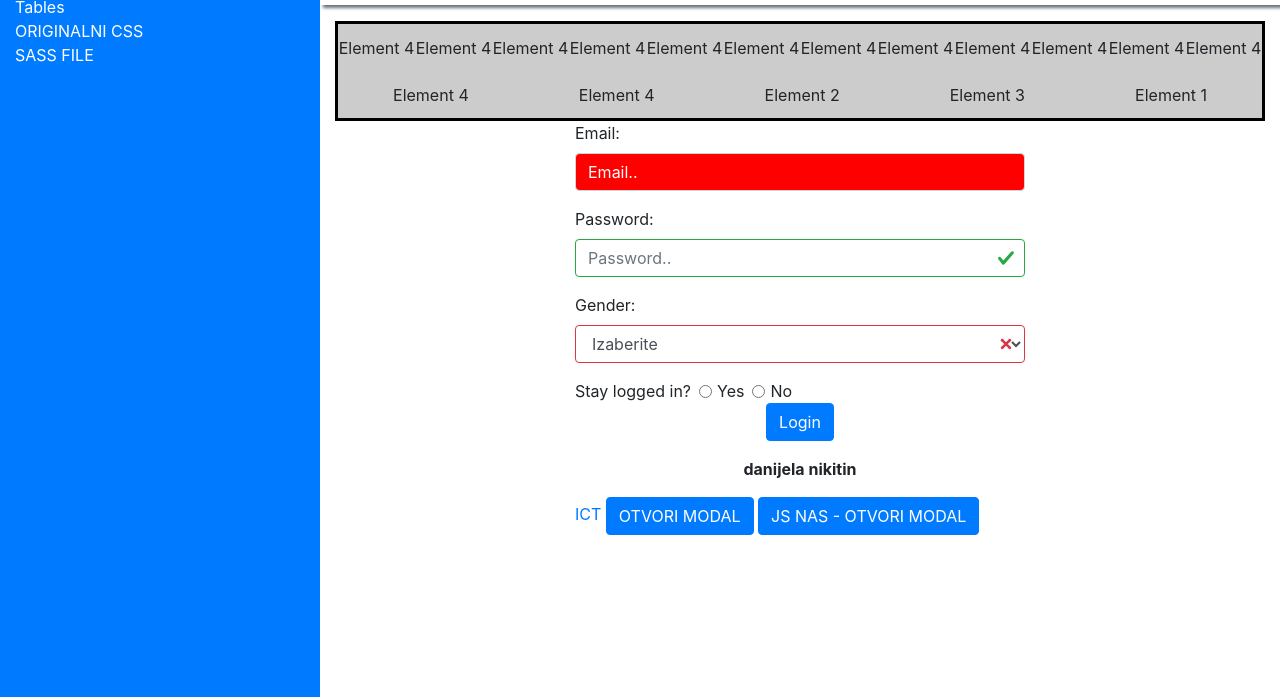
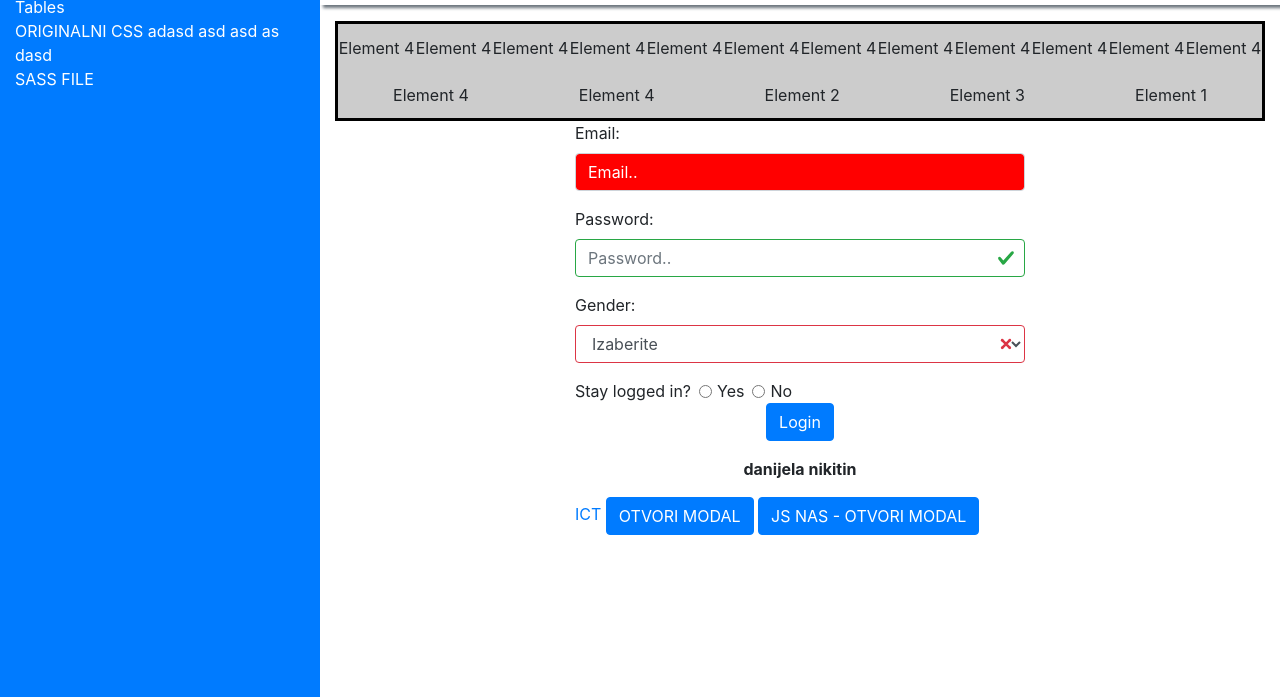
Before and after one commit to ictpraktikum/sajt, a plain HTML site: page index.html in a window 1280 px wide. Shown: the part 103-800 px from the top of the page. Drawn offline with Linux system fonts and the light colour scheme.

Commit message:
Danijela proba

```diff
--- a/index.html
+++ b/index.html
@@ -42,7 +42,7 @@
                         <li><a
                             class="text-white" href="#">Forms</a></li>
                         <li><a  class="text-white" href="#">Tables</a></li>
-                        <li><a  class="text-white" href="css/style.css">ORIGINALNI CSS</a></li>
+                        <li><a  class="text-white" href="css/style.css">ORIGINALNI CSS adasd asd asd as dasd</a></li>
                         <li><a  class="text-white" href="css/style.scss">SASS FILE</a></li>
                     </ul>
                 </div>
```
